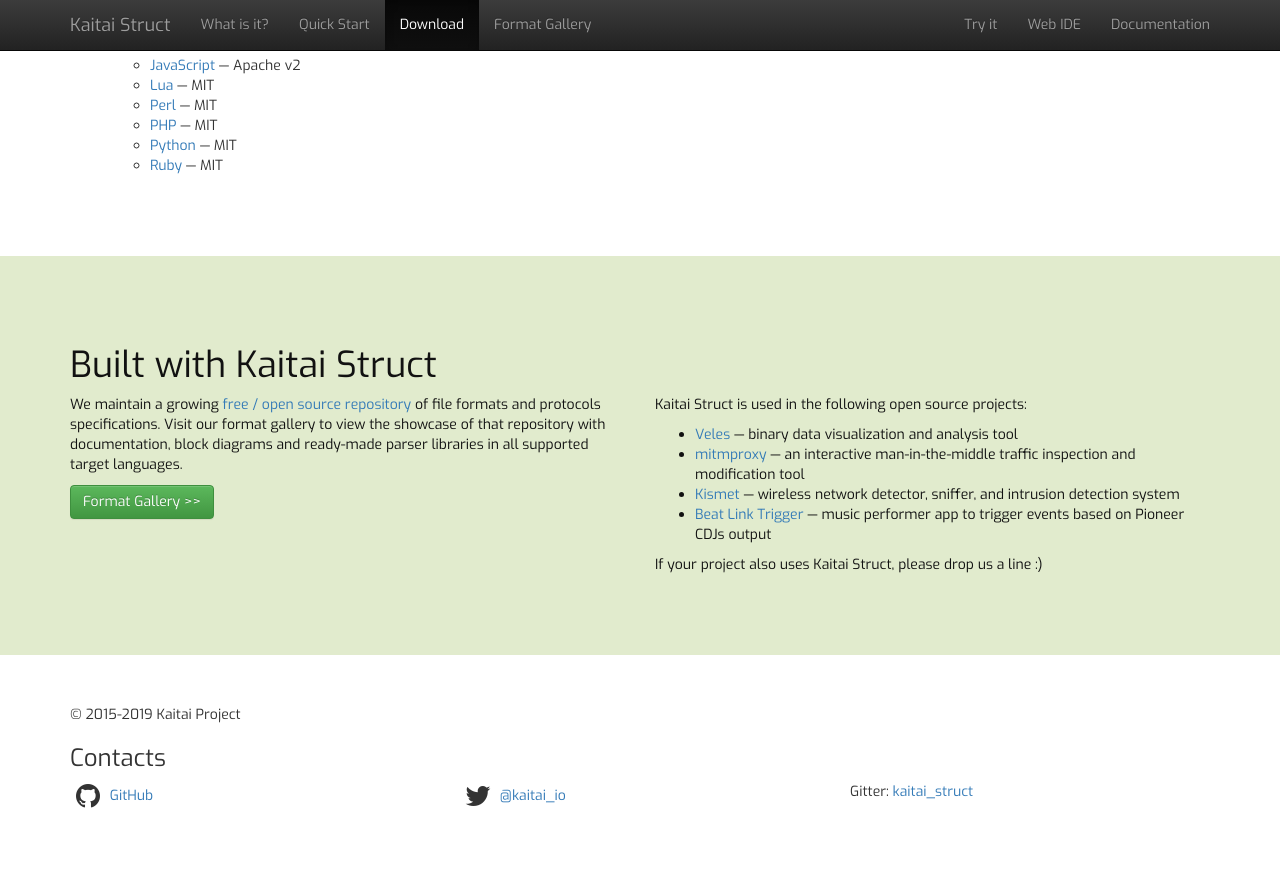
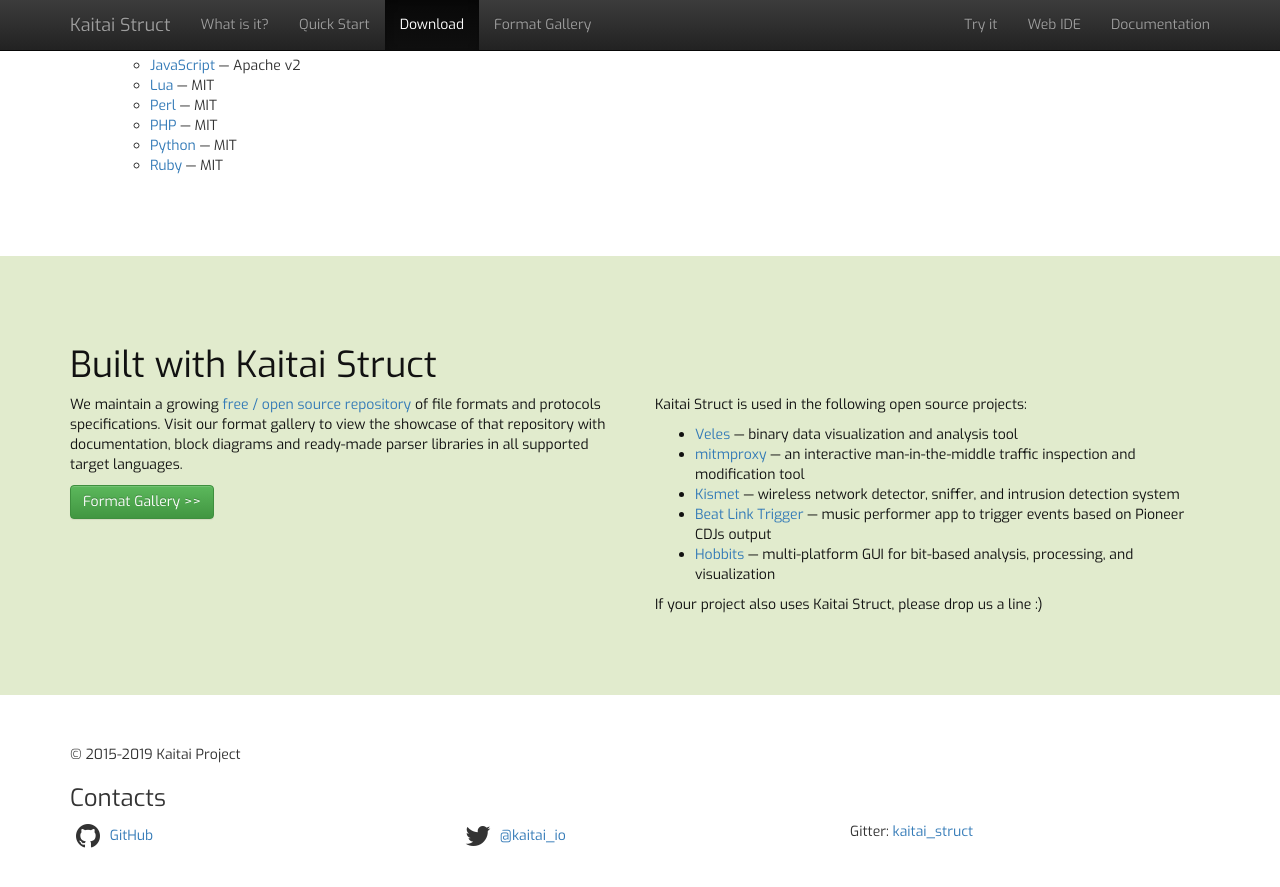
Before and after one commit to kaitai-io/kaitai-io.github.io, a Jekyll site: the page built from index.md, in a window 1280 px wide and 900 px high, scrolled down 2833 px. Shown: the top 887 px of the window. Built offline with Jekyll 4.4.1, drawn with Linux system fonts in a browser that asks for light colours; nearby versions of some CDN libraries; before the commit the page ends 3693 px from its top, so only the background shows below that.

Commit message:
Added Hobbits

```diff
--- a/index.md
+++ b/index.md
@@ -449,6 +449,7 @@
                     <li><a href="https://mitmproxy.org/">mitmproxy</a> — an interactive man-in-the-middle traffic inspection and modification tool</li>
                     <li><a href="https://www.kismetwireless.net/">Kismet</a> — wireless network detector, sniffer, and intrusion detection system</li>
                     <li><a href="https://github.com/Deep-Symmetry/beat-link-trigger">Beat Link Trigger</a> — music performer app to trigger events based on Pioneer CDJs output</li>
+                    <li><a href="https://github.com/Mahlet-Inc/hobbits">Hobbits</a> — multi-platform GUI for bit-based analysis, processing, and visualization</li>
                 </ul>
                 <p>
                     If your project also uses Kaitai Struct, please drop us a line :)
```
